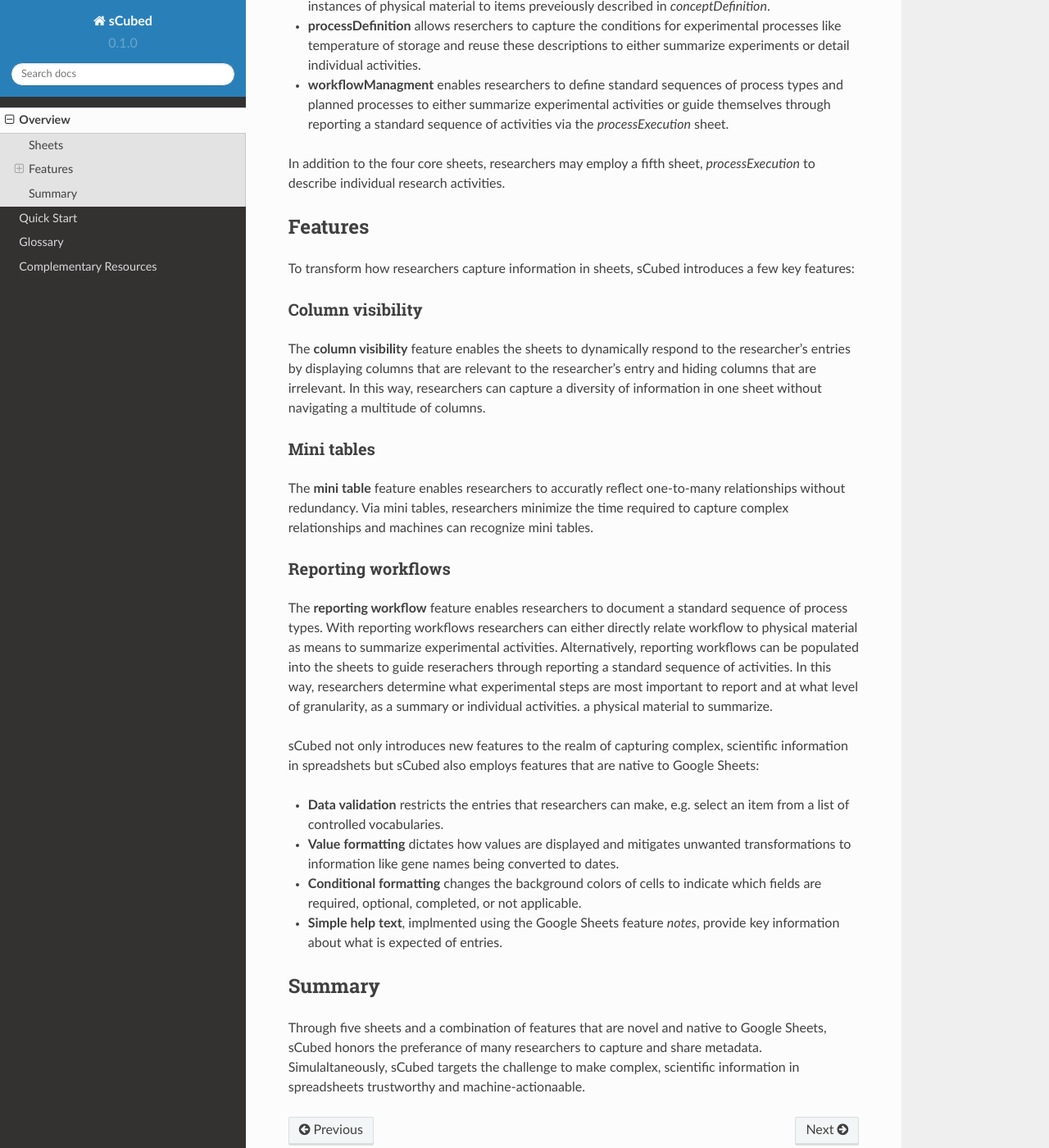
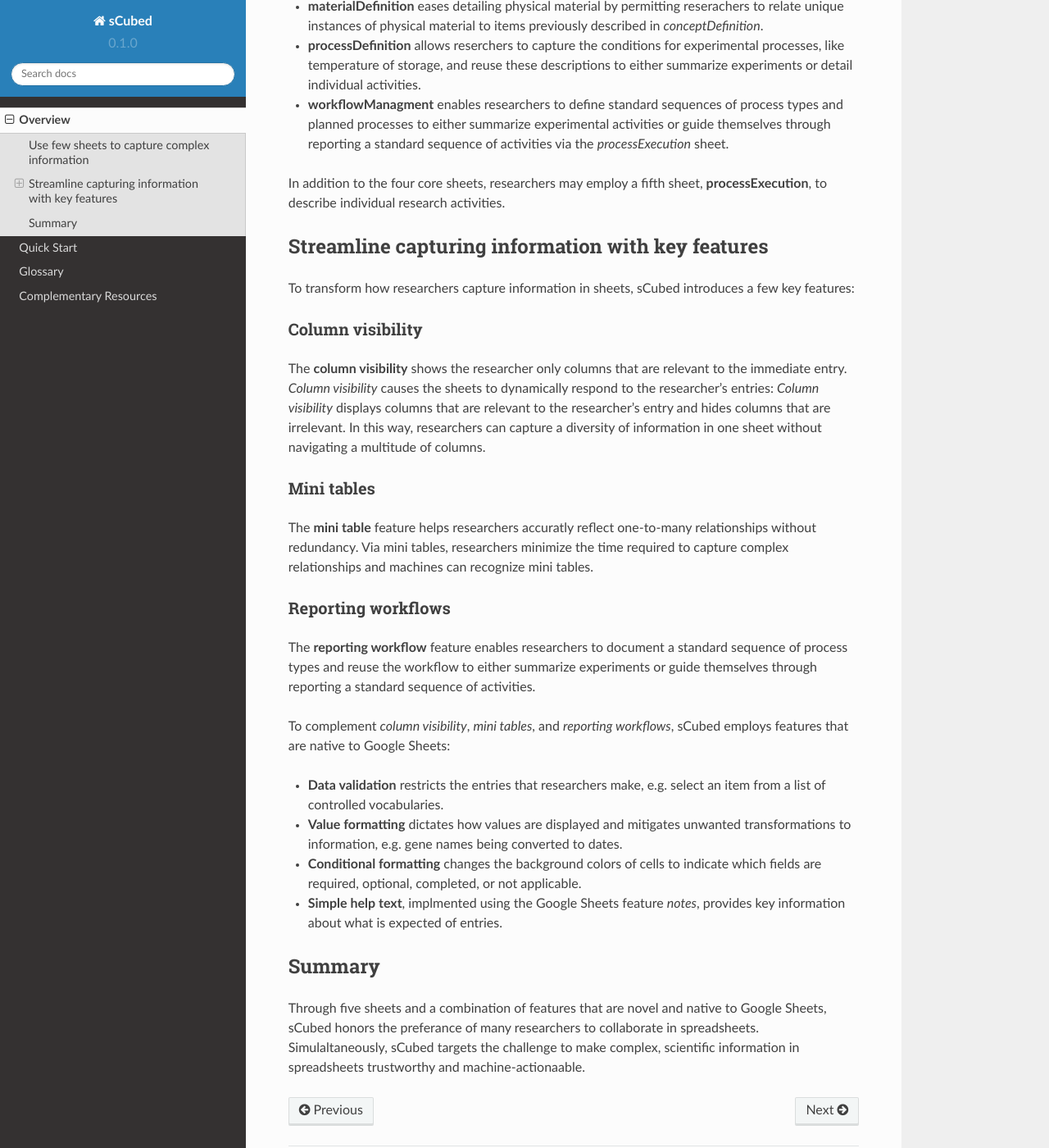
Before and after one commit to aemoore62/sCubed_docs, a Sphinx documentation site: the page built from docs/source/overview.rst, in a window 1280 px wide and 1400 px high, scrolled down 460 px. Shown: the whole window at 82% size. Built offline with Sphinx 7.4.7 and the Read the Docs theme 2.0.0, drawn with Linux system fonts in a browser that asks for light colours; some of the changed text lies outside the part shown.

Commit message:
fix typos, grammar, lang, add content

```diff
--- a/docs/source/overview.rst
+++ b/docs/source/overview.rst
@@ -1,49 +1,45 @@
 Overview
 =====
-sCubed is a spreadsheet application that aims to help researchers capture details of how scientific experiments were conducted.
+sCubed is a spreadsheet application that aims to help researchers detail of how scientific experiments were conducted. sCubed was developed in unison with its underlying, platform-independent framework, `Share Science <https://ssquared-docs.readthedocs.io/en/latest/ssquared_tab.html>`_.
 
-Sheets
+Use few sheets to capture complex information
 -------
-sCubed includes four or five sheets to capture metadata, depending on what granularity of information the researcher wants to capture. The four core sheets are implemented regardles of granularity:
+sCubed includes four or five sheets to capture metadata, depending on what granularity of information the researcher wants to capture. The four core sheets are implemented regardless of granularity:
 
 * **conceptDefinition** enables reserachers to capture a diverse range of conceptual entities, ranging studies to items.
-* **materialDefinition** eases detailing physical material by permitting reserachers to relate unique instances of physical material to items preveiously described in *conceptDefinition*.
-* **processDefinition** allows reserchers to capture the conditions for experimental processes like temperature of storage and reuse these descriptions to either summarize experiments or detail individual activities.
+* **materialDefinition** eases detailing physical material by permitting reserachers to relate unique instances of physical material to items previously described in *conceptDefinition*.
+* **processDefinition** allows reserchers to capture the conditions for experimental processes, like temperature of storage, and reuse these descriptions to either summarize experiments or detail individual activities.
 * **workflowManagment** enables researchers to define standard sequences of process types and planned processes to either summarize experimental activities or guide themselves through reporting a standard sequence of activities via the *processExecution* sheet.
 
-In addition to the four core sheets, researchers may employ a fifth sheet, *processExecution* to describe individual research activities.
+In addition to the four core sheets, researchers may employ a fifth sheet, **processExecution**, to describe individual research activities.
 
-Features
+Streamline capturing information with key features
 -------
 To transform how researchers capture information in sheets, sCubed introduces a few key features:
 
 Column visibility
 ~~~~~~~~~~
-The **column visibility** feature enables the sheets to dynamically respond to the researcher's entries by displaying columns that are relevant
-to the researcher's entry and hiding columns that are irrelevant. In this way, researchers can capture a diversity of information in one sheet without
-navigating a multitude of columns.
+The **column visibility** shows the researcher only columns that are relevant to the immediate entry. *Column visibility* causes the sheets to dynamically respond to the researcher's entries:  *Column visibility* displays columns that are relevant to the researcher's entry and hides columns that are irrelevant. In this way, researchers can capture a diversity of information in one sheet without navigating a multitude of columns.
 
 Mini tables
 ~~~~~~~~~~
-The **mini table** feature enables researchers to accuratly reflect one-to-many relationships without redundancy. Via mini tables, researchers minimize
+The **mini table** feature helps researchers accuratly reflect one-to-many relationships without redundancy. Via mini tables, researchers minimize
 the time required to capture complex relationships and machines can recognize mini tables.
 
 Reporting workflows
 ~~~~~~~~~~
-The **reporting workflow** feature enables researchers to document a standard sequence of process types. With reporting workflows researchers can either directly relate workflow to physical material as means to summarize experimental activities. Alternatively, reporting workflows can be populated into the
-sheets to guide reserachers through reporting a standard sequence of activities. In this way, researchers determine what experimental steps are most important to report and at what level of granularity, as a summary or individual activities.
-a physical material to summarize.
+The **reporting workflow** feature enables researchers to document a standard sequence of process types and reuse the workflow to either summarize experiments or guide themselves through reporting a standard sequence of activities.
 
-sCubed not only introduces new features to the realm of capturing complex, scientific information in spreadshets but sCubed also employs features that are native to Google Sheets:
+To complement *column visibility*, *mini tables*, and *reporting workflows*, sCubed employs features that are native to Google Sheets:
 
-* **Data validation** restricts the entries that researchers can make, e.g. select an item from a list of controlled vocabularies.
+* **Data validation** restricts the entries that researchers make, e.g. select an item from a list of controlled vocabularies.
 
-* **Value formatting** dictates how values are displayed and mitigates unwanted transformations to information like gene names being converted to dates.
+* **Value formatting** dictates how values are displayed and mitigates unwanted transformations to information, e.g. gene names being converted to dates.
 
 * **Conditional formatting** changes the background colors of cells to indicate which fields are required, optional, completed, or not applicable.
 
-* **Simple help text**, implmented using the Google Sheets feature *notes*, provide key information about what is expected of entries.
+* **Simple help text**, implmented using the Google Sheets feature *notes*, provides key information about what is expected of entries.
 
 Summary
 -------
-Through five sheets and a combination of features that are novel and native to Google Sheets, sCubed honors the preferance of many researchers to capture and share metadata. Simulaltaneously, sCubed targets the challenge to make complex, scientific information in spreadsheets trustworthy and machine-actionaable.
+Through five sheets and a combination of features that are novel and native to Google Sheets, sCubed honors the preferance of many researchers to collaborate in spreadsheets. Simulaltaneously, sCubed targets the challenge to make complex, scientific information in spreadsheets trustworthy and machine-actionaable.
```
